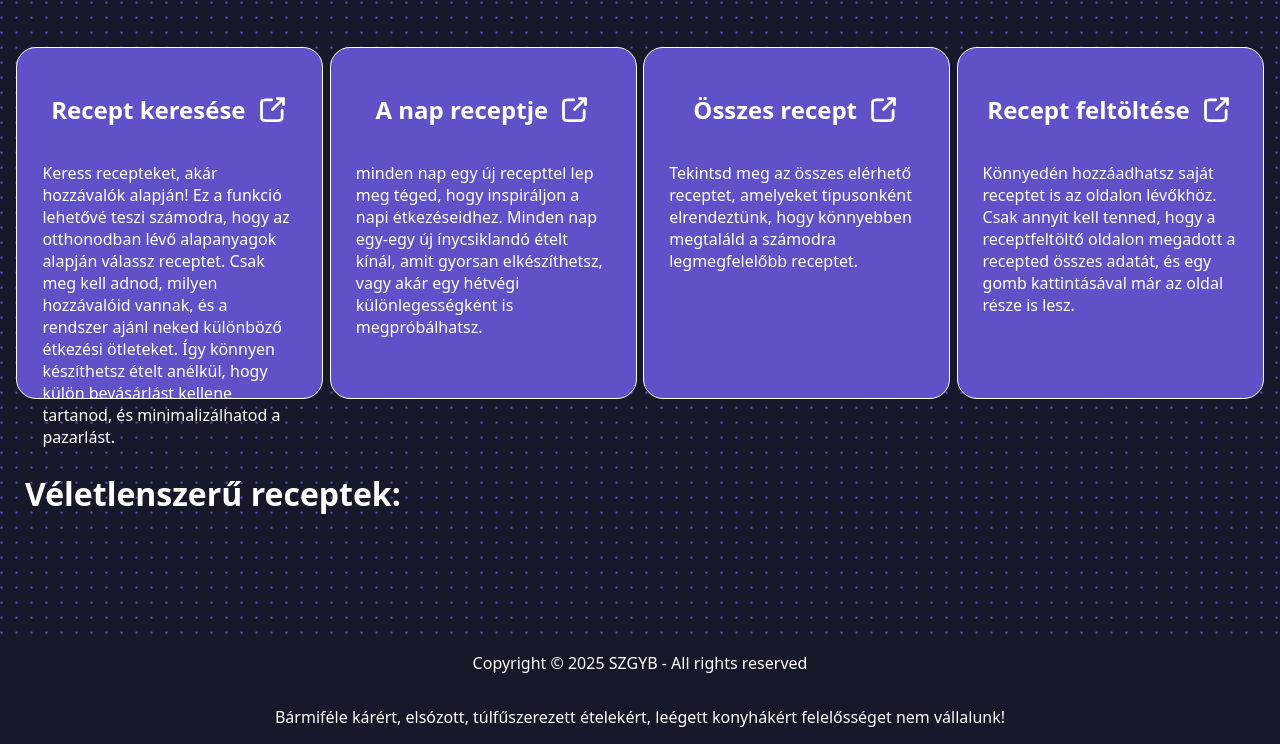
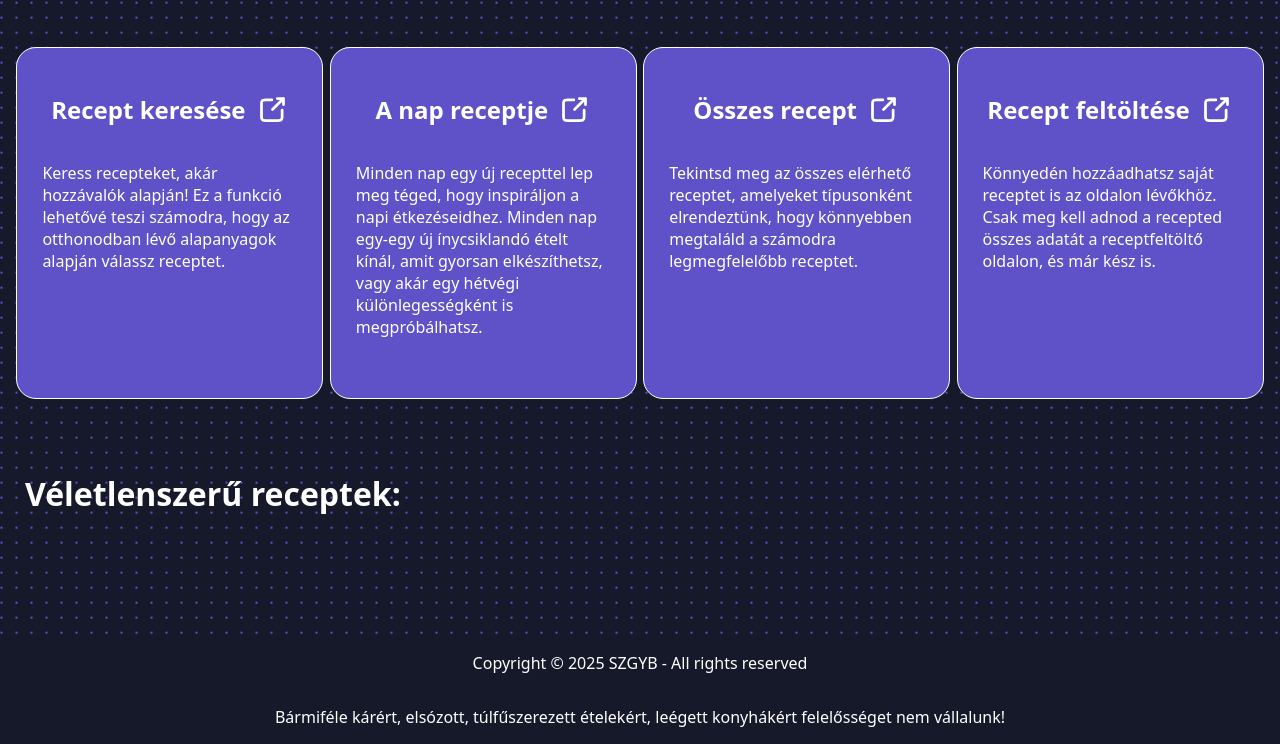
Before and after one commit to szabobenec/GastroGalaxy, a website: page public/html/main.html in a window 1280 px wide. Shown: the part 872-1616 px from the top of the page. Drawn offline with Linux system fonts and the light colour scheme; no server answers.

Commit message:
main page fixes

```diff
--- a/public/css/recipes.css
+++ b/public/css/recipes.css
@@ -365,6 +365,7 @@ header {
 .hozzavalokDiv,
 .hozzavalok {
     display: flex;
+    /* justify-content: space-between; */
     flex-wrap: wrap;
     gap: 10px;
     margin-top: 25px;
--- a/public/html/main.html
+++ b/public/html/main.html
@@ -124,9 +124,6 @@
                     <p>
                         Keress recepteket, akár hozzávalók alapján! Ez a funkció lehetővé teszi
                         számodra, hogy az otthonodban lévő alapanyagok alapján válassz receptet.
-                        Csak meg kell adnod, milyen hozzávalóid vannak, és a rendszer ajánl neked
-                        különböző étkezési ötleteket. Így könnyen készíthetsz ételt anélkül, hogy
-                        külön bevásárlást kellene tartanod, és minimalizálhatod a pazarlást.
                     </p>
                 </div>
 
@@ -152,7 +149,7 @@
                         </div>
                     </a>
                     <p>
-                        minden nap egy új recepttel lep meg téged, hogy inspiráljon a napi
+                        Minden nap egy új recepttel lep meg téged, hogy inspiráljon a napi
                         étkezéseidhez. Minden nap egy-egy új ínycsiklandó ételt kínál, amit gyorsan
                         elkészíthetsz, vagy akár egy hétvégi különlegességként is megpróbálhatsz.
                     </p>
@@ -207,9 +204,8 @@
                         </div>
                     </a>
                     <p>
-                        Könnyedén hozzáadhatsz saját receptet is az oldalon lévőkhöz. Csak annyit
-                        kell tenned, hogy a receptfeltöltő oldalon megadott a recepted összes
-                        adatát, és egy gomb kattintásával már az oldal része is lesz.
+                        Könnyedén hozzáadhatsz saját receptet is az oldalon lévőkhöz. Csak meg kell
+                        adnod a recepted összes adatát a receptfeltöltő oldalon, és már kész is.
                     </p>
                 </div>
 
```
